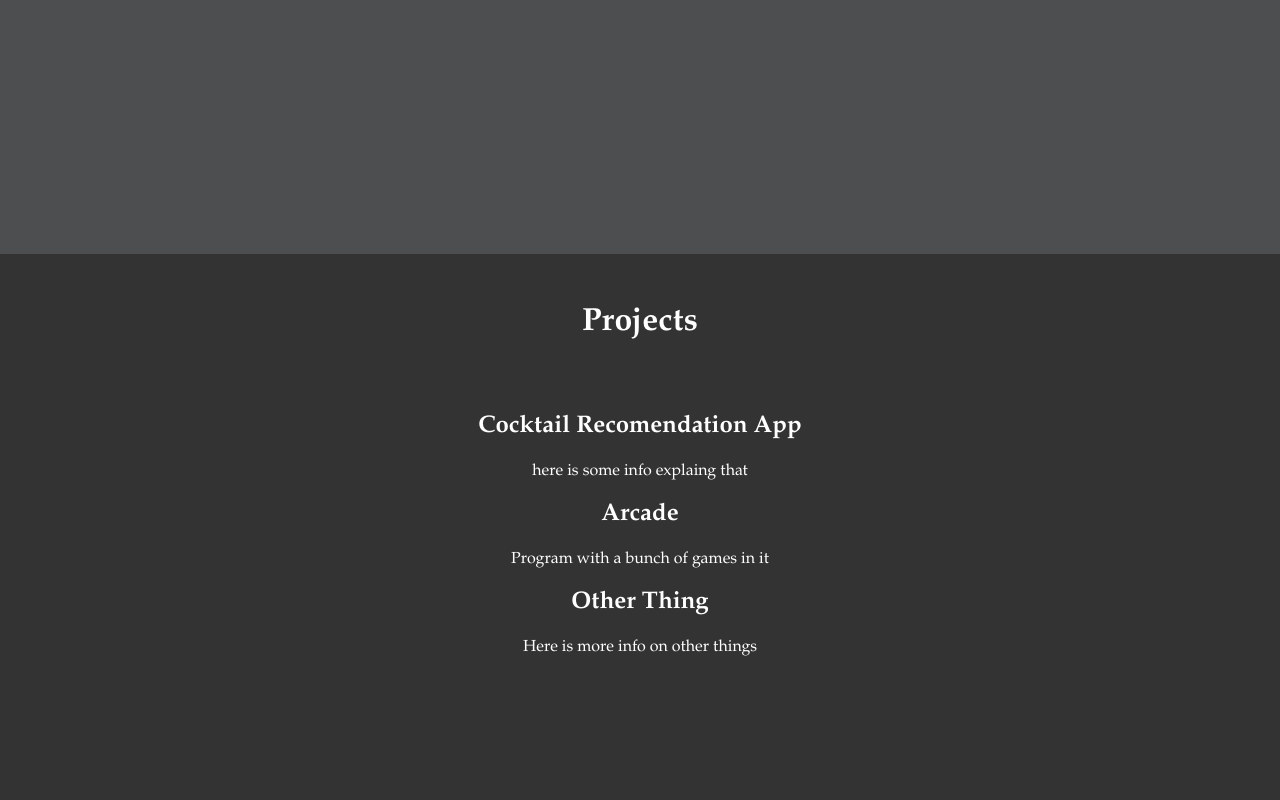
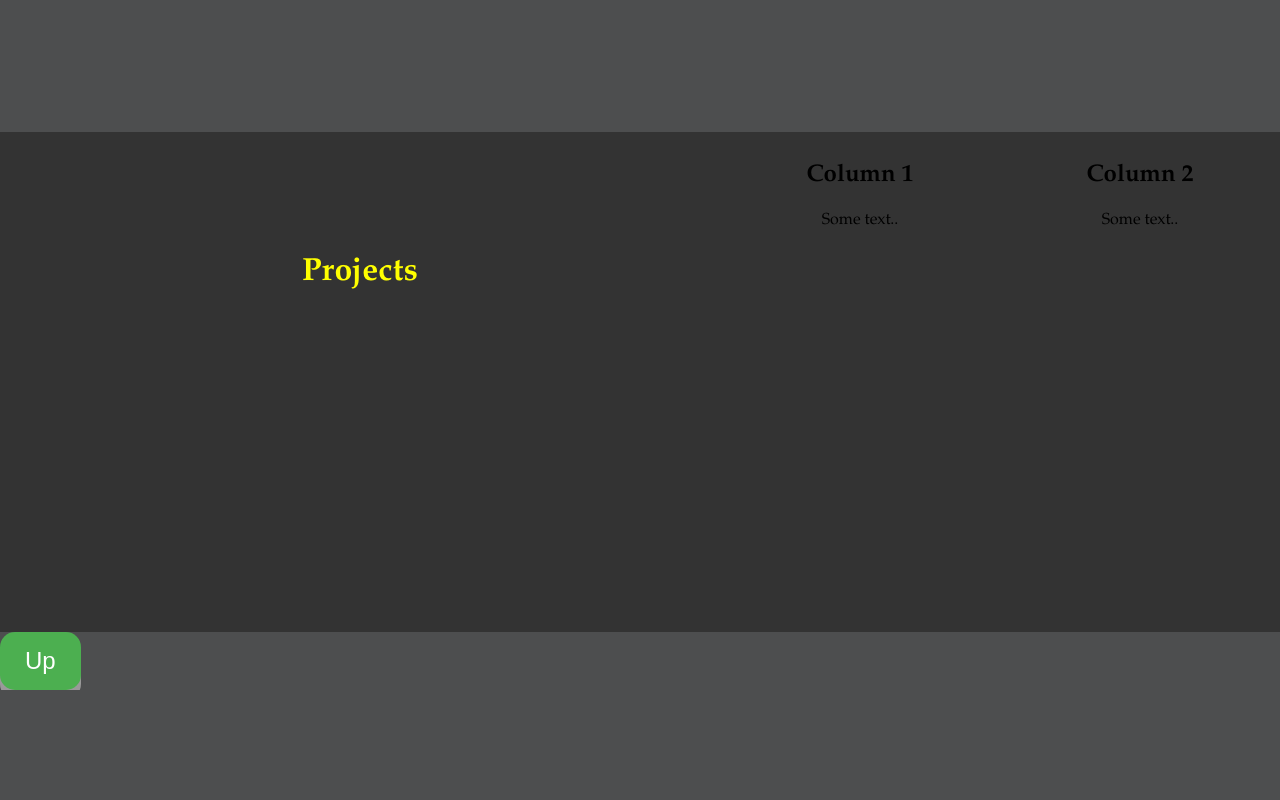
Before and after one commit to RiskyClick/Portfolio, a React (Create React App) app: page / in a window 1280 px wide. Shown: the part 1640-2440 px from the top of the page. After the commit the page ends 2330 px from the top, so only its background shows below. Built offline with nearby package versions, Linux system fonts and the light colour scheme.

Commit message:
more css changes

```diff
--- a/src/Contact.js
+++ b/src/Contact.js
@@ -9,8 +9,8 @@ class Contact extends React.Component{
 
     componentDidMount() {
         window.scroll({
-            top: 100,
-            left: 100,
+            top: 0,
+            left: 0,
             behavior: 'smooth'
           });
     }
--- a/src/WhatIDo.css
+++ b/src/WhatIDo.css
@@ -1,12 +1,21 @@
-.WhatIDo{
+
+  .WhatIDo {
+    display: flex;
+    background-color: #333;
+  }
+
+  .WhatIDo .head {
+    width: 100%;
+    padding: 100px;
+    height: 300px; /* Should be removed. Only for demonstration */
     text-align: center;
-    width: 100%;
-    margin: auto;
-    color: white;
-    padding-bottom: 250px;
-    background-color: #333;
+    color: yellow;
 }
 
-h1{
-    padding: 50px;
-}
+  /* Create two equal columns that sits next to each other */
+  .Projects {
+    flex: 50%;
+    padding: 10px;
+    height: 300px; /* Should be removed. Only for demonstration */
+    text-align: center;
+  }
--- a/src/WhatIDo.js
+++ b/src/WhatIDo.js
@@ -5,13 +5,20 @@ class WhatIDo extends React.Component{
     render(){
         return(
             <div className="WhatIDo">
-                <h1>Projects</h1>
-                <h2>Cocktail Recomendation App</h2>
-                <p>here is some info explaing that</p>
-                <h2>Arcade</h2>
-                <p>Program with a bunch of games in it</p>
-                <h2>Other Thing</h2>
-                <p>Here is more info on other things</p>
+                <div className='head'>
+                    <h1>Projects</h1>
+                </div>
+
+
+                <div class="Projects">
+                    <h2>Column 1</h2>
+                    <p>Some text..</p>
+                </div>
+                <div class="Projects">
+                    <h2>Column 2</h2>
+                    <p>Some text..</p>
+                </div>
+
             </div>
         );
     }
```
